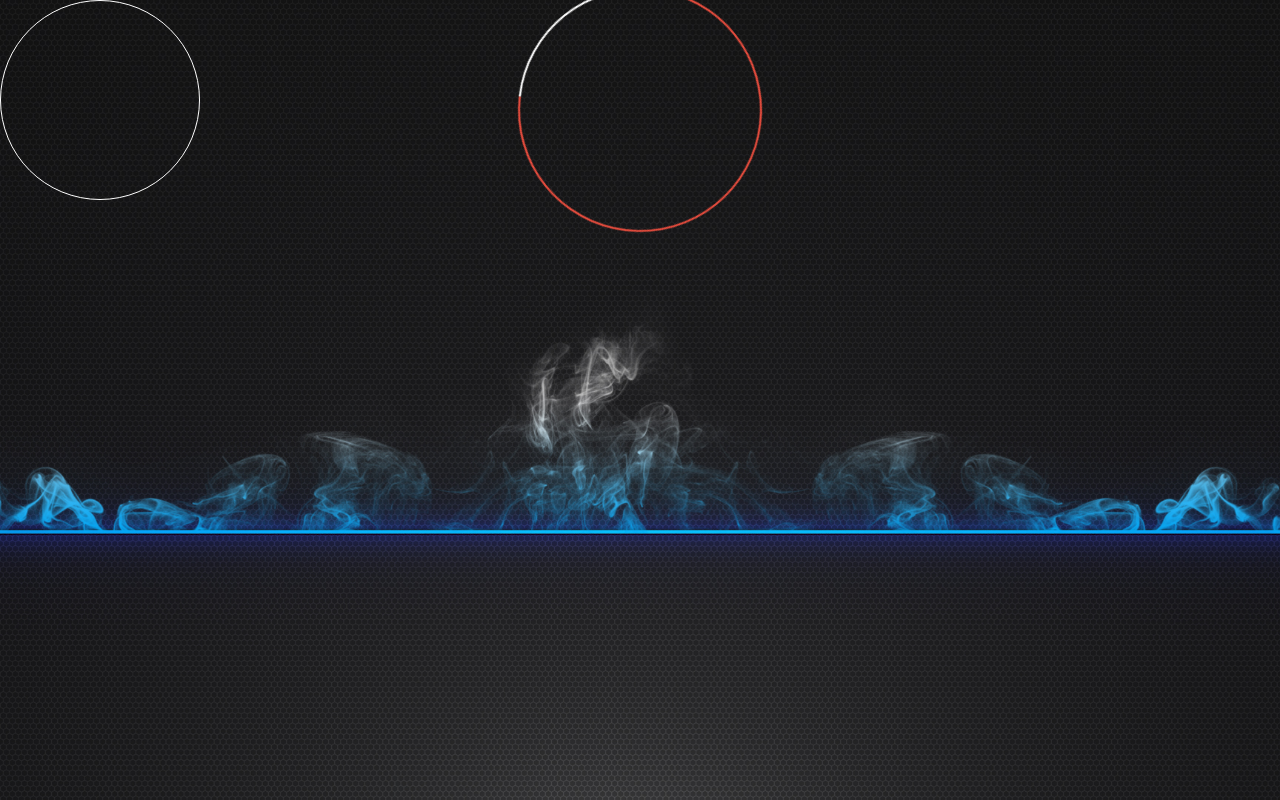
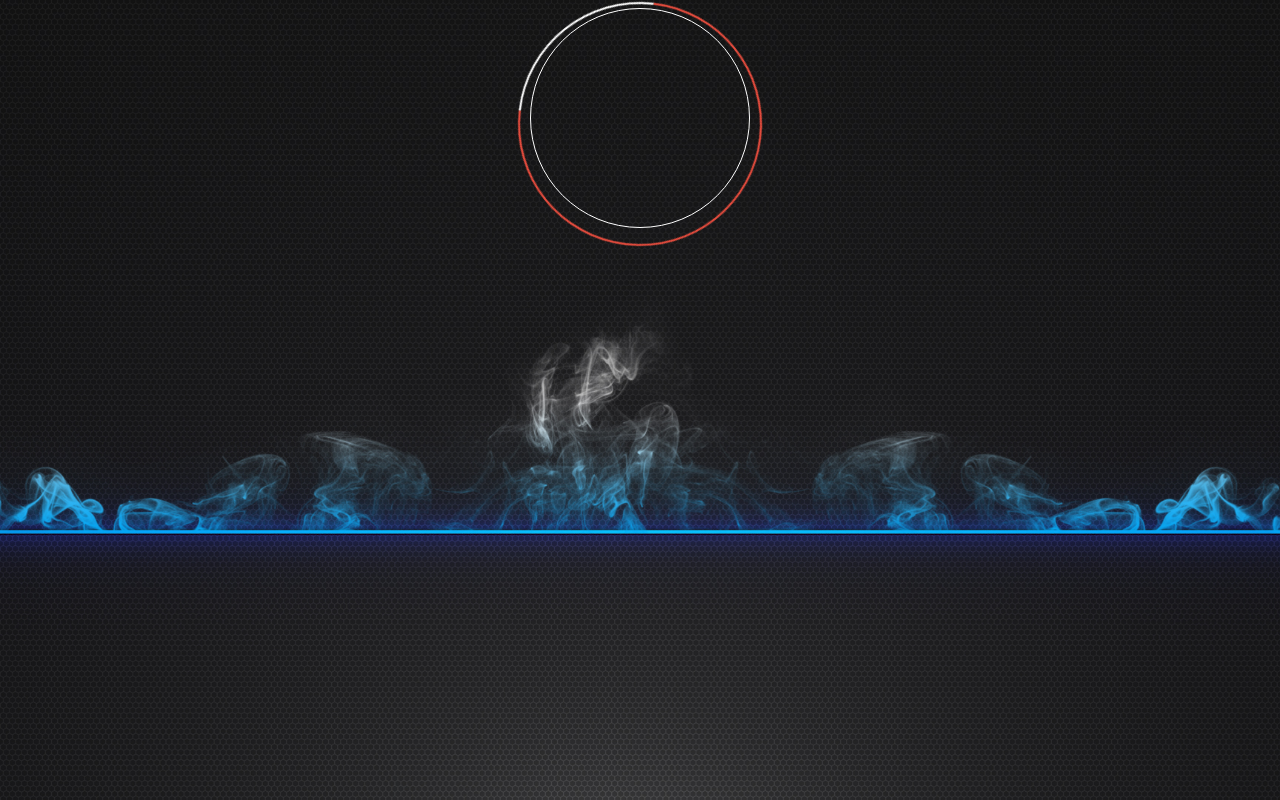
Before and after one commit to JohnyLica/Quiz, a plain HTML site: page Quiz_Main.html in a window 1280 px wide. Drawn offline with Linux system fonts and the light colour scheme.

Commit message:
Make changes to Circles

```diff
--- a/Style.css
+++ b/Style.css
@@ -13,9 +13,9 @@ body{
 
 }
 
-.first_div
+/* .first_div
 {
-    /*background-color:#f28e84;*/
+    /*background-color:#f28e84;
     resize: both;
     width:200px; height:200px;
     padding: 10px;
@@ -24,20 +24,20 @@ body{
     -moz-animation: anim 0.7s 1 ease;
     -ms-animation: anim 0.7s 1 ease;
     animation: anim 0.7s 1 ease;
-}
+} */
 .second_div
 {
-    width:198px; height:198px;
+    width:198px; height:198px; border-radius:50%;
     resize: both;
     border:1px solid #ffffff;
-    border-radius:50%;
-    position: absolute;
+    padding: 10px; margin-top: 8px;
+    position: absolute; left: 50%; margin-left: -110px;
     -webkit-animation:anim 1s 1 ease;
     -moz-animation:anim 1s 1 ease;
     -ms-animation:anim 1s 1 ease;
     animation:anim 1s 1 ease;
 }
-.img_div
+/* .img_div
 {
     width:200px; height:200px;
     resize: both;
@@ -72,12 +72,12 @@ body{
     -moz-animation: animuser 1.9s 1 ease-in;
     -ms-animation: animuser 1.9s 1 ease-in;
     animation: animuser 1.9s 1 ease-in;
-}
+} */
 .first_circle
 {
     width: 220px; height: 220px; border-radius:50%;
     resize: both;
-    padding: 10px; margin-top: -12px;
+    padding: 10px; margin-top: 2px;
     position: absolute; left: 50%; margin-left: -122px;
     border-top:2px solid #e84c3d;
     border-right:2px solid #e84c3d;
```
